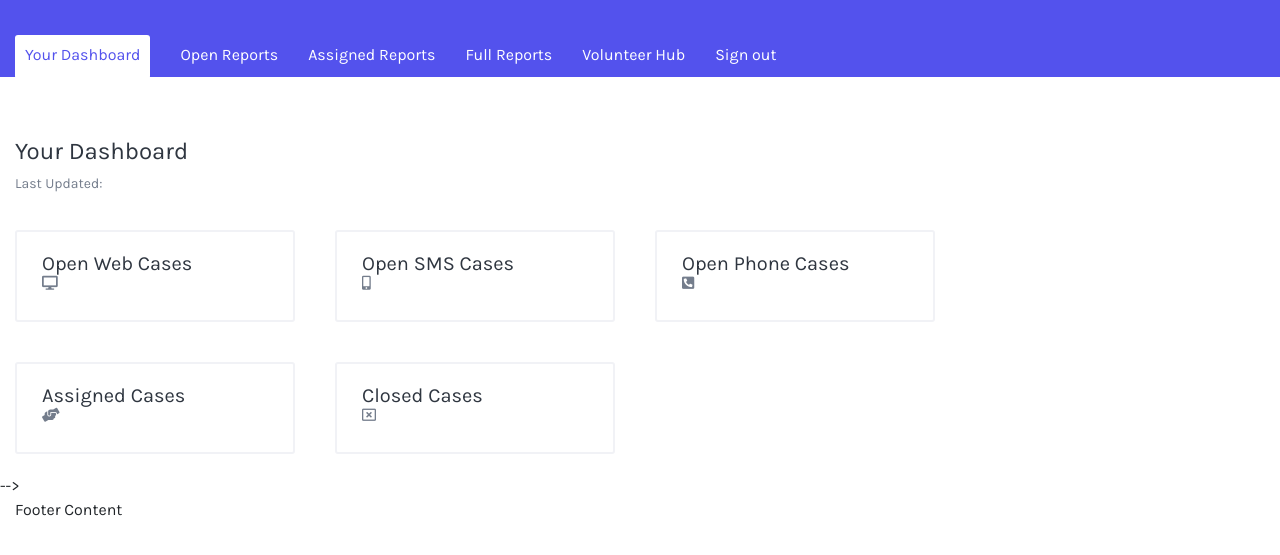
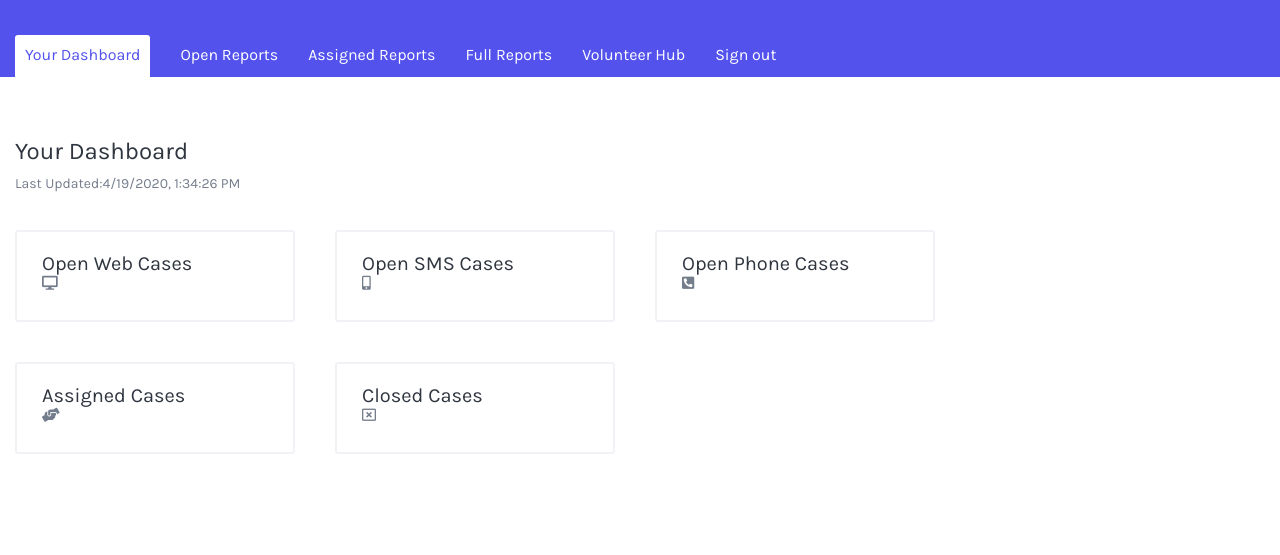
Before and after one commit to kittymagician/COVID-19-Emergency-Response-Hub, a Flask app: template templates/dashboard.html in a window 1280 px wide. Shown: the part 63-618 px from the top of the page. Run offline with Flask 2, Linux system fonts and the light colour scheme; the template is opened without the code that fills it, so the values that code supplies are empty; some libraries are stand-ins or nearby versions.

Commit message:
attempting to fix the bug created in PR #10

```diff
--- a/templates/dashboard.html
+++ b/templates/dashboard.html
@@ -1,3 +1,4 @@
+<html>
 <head>
 	<meta name="viewport" content="width=device-width, initial-scale=1">
 	<link rel="stylesheet" href="https://stackpath.bootstrapcdn.com/bootstrap/4.4.1/css/bootstrap.min.css" integrity="sha384-Vkoo8x4CGsO3+Hhxv8T/Q5PaXtkKtu6ug5TOeNV6gBiFeWPGFN9MuhOf23Q9Ifjh" crossorigin="anonymous">
@@ -92,8 +93,7 @@
 
 
 
-<!-- <script>
-<!--
+<script>
 var dt = new Date();
 document.getElementById("datetime").innerHTML = dt.toLocaleString();
 //enter refresh time in "minutes:seconds" Minutes should range from 0 to inifinity. Seconds should range from 0 to 59
@@ -124,17 +124,5 @@ if (window.addEventListener)
 else if (window.attachEvent)
 	window.attachEvent("load", beginrefresh)
 
-//-->
-</script> -->
-
-<footer>
-
-	<div class="container-fluid">
-		<div class="row">
-			<div class="col">
-				Footer Content
-			</div>
-		</div>
-	</div>
-
-</footer>
+</script>
+</html>
```
